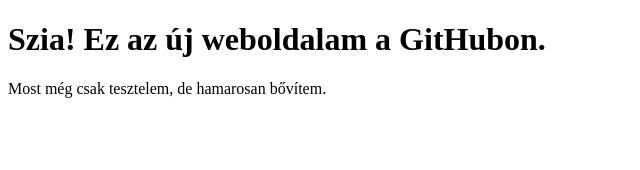
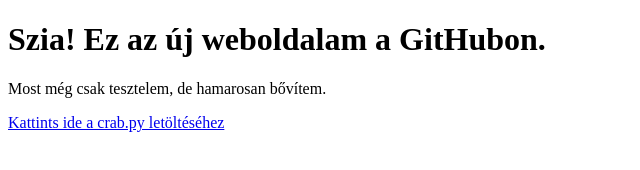
Before and after one commit to Silvvaaa/Silvvaaa.github.io, a plain HTML site: page index.html in a window 1280 px wide. Shown: the whole page, without its empty margins (0-640 px from the left). Drawn offline with Linux system fonts and the light colour scheme.

Commit message:
Add link to download crab.py in index.html

```diff
--- a/index.html
+++ b/index.html
@@ -6,5 +6,6 @@
 <body>
     <h1>Szia! Ez az új weboldalam a GitHubon.</h1>
     <p>Most még csak tesztelem, de hamarosan bővítem.</p>
+    <a href="crab.py">Kattints ide a crab.py letöltéséhez</a>
 </body>
 </html>
```
